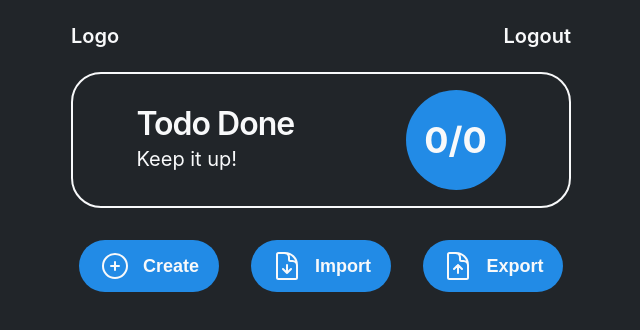
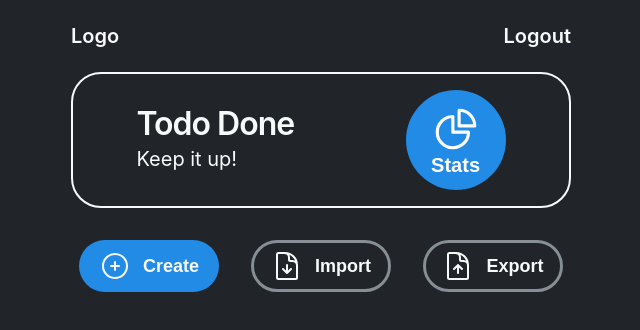
Before and after one commit to chicuongvo/todo-list, a React (Create React App) app: page / in a window 1280 px wide. Shown: the top 330 px of the page, without its empty margins (319-959 px from the left). Built offline with nearby package versions, Linux system fonts and the light colour scheme.

Commit message:
Add Stats section

```diff
--- a/package.json
+++ b/package.json
@@ -3,6 +3,10 @@
   "version": "0.1.0",
   "private": true,
   "dependencies": {
+    "@emotion/react": "^11.13.5",
+    "@emotion/styled": "^11.13.5",
+    "@mui/material": "^6.1.10",
+    "@mui/x-charts": "^7.23.1",
     "@testing-library/jest-dom": "^5.17.0",
     "@testing-library/react": "^13.4.0",
     "@testing-library/user-event": "^13.5.0",
--- a/src/App.js
+++ b/src/App.js
@@ -3,8 +3,9 @@ import FormTodo from "./components/FormTodo";
 import Header from "./components/Header";
 import Modal from "./components/Modal";
 import Nav from "./components/Nav";
+import Stats from "./components/Stats";
 import TodoList from "./components/TodoList";
-import { useEffect, useRef, useReducer, createContext, useState } from "react";
+import { useEffect, useReducer, createContext, useState } from "react";
 
 const taskReducer = (tasks, action) => {
   switch (action.type) {
@@ -42,6 +43,7 @@ export const TaskContext = createContext();
 
 function App() {
   const [isOpenModal, setIsOpenModal] = useState(false);
+  const [isOpenStats, setIsOpenStats] = useState(false);
   const [isOpenDropbox, setIsOpenDropbox] = useState(false);
   const [selectedTask, setSelectedTask] = useState(null);
   const [tasks, dispatch] = useReducer(
@@ -49,8 +51,6 @@ function App() {
     null,
     () => JSON.parse(localStorage.getItem("tasks")) ?? []
   );
-
-  const inputEl = useRef(null);
 
   useEffect(
     function () {
@@ -90,6 +90,8 @@ function App() {
         onImportTasks: handleImportTasks,
         isOpenModal,
         setIsOpenModal,
+        isOpenStats,
+        setIsOpenStats,
         selectedTask,
         setSelectedTask,
         isOpenDropbox,
@@ -104,6 +106,7 @@ function App() {
           <TodoList />
           <Modal />
           <Dropbox />
+          <Stats />
         </main>
       </div>
     </TaskContext.Provider>
--- a/src/components/Dropbox.js
+++ b/src/components/Dropbox.js
@@ -51,7 +51,12 @@ function Dropbox() {
         >
           ×
         </button>
-        <input type="file" accept=".xls,.xlsx" onChange={handleFileUpload} />
+        <input
+          type="file"
+          accept=".xls,.xlsx"
+          onChange={handleFileUpload}
+          required
+        />
         <button className="btn-add-file" type="submit">
           Upload file Excel
         </button>
--- a/src/components/FormTodo.js
+++ b/src/components/FormTodo.js
@@ -1,6 +1,8 @@
 import { useContext } from "react";
+import * as XLSX from "xlsx";
+
 import { TaskContext } from "../App";
-import * as XLSX from "xlsx";
+import { monthlyData, summaryData } from "./Stats";
 
 const FormTodo = () => {
   const { tasks, setIsOpenModal, setIsOpenDropbox } = useContext(TaskContext);
@@ -11,10 +13,16 @@ const FormTodo = () => {
   };
 
   const handleExport = () => {
+    console.log(monthlyData);
     const ws = XLSX.utils.json_to_sheet(tasks);
+    const ws1 = XLSX.utils.aoa_to_sheet(monthlyData);
+    const ws2 = XLSX.utils.aoa_to_sheet(summaryData);
 
     const wb = XLSX.utils.book_new();
+
     XLSX.utils.book_append_sheet(wb, ws, "Data");
+    XLSX.utils.book_append_sheet(wb, ws1, "Thống kê theo tháng");
+    XLSX.utils.book_append_sheet(wb, ws2, "Tỉ lệ hoàn thành");
 
     XLSX.writeFile(wb, "data.xlsx");
   };
@@ -38,7 +46,10 @@ const FormTodo = () => {
         </svg>
         Create
       </button>
-      <button className="btn-add-task" onClick={() => setIsOpenDropbox(true)}>
+      <button
+        className="btn-add-task excel"
+        onClick={() => setIsOpenDropbox(true)}
+      >
         <svg
           xmlns="http://www.w3.org/2000/svg"
           fill="none"
@@ -55,7 +66,7 @@ const FormTodo = () => {
         </svg>
         Import
       </button>
-      <button className="btn-add-task" onClick={handleExport}>
+      <button className="btn-add-task excel" onClick={handleExport}>
         <svg
           xmlns="http://www.w3.org/2000/svg"
           fill="none"
--- a/src/components/Header.js
+++ b/src/components/Header.js
@@ -2,19 +2,35 @@ import { useContext } from "react";
 import { TaskContext } from "../App";
 
 export default function Header() {
-  const { tasks } = useContext(TaskContext);
-
-  const total = tasks.length;
-  const taskDone = tasks.filter(tasks => tasks.isDone).length;
+  const { setIsOpenStats } = useContext(TaskContext);
   return (
     <header className="box">
       <div className="box-text">
         <p className="bigger-text">Todo Done</p>
         <p className="smaller-text">Keep it up!</p>
       </div>
-      <div className="summary">
-        {taskDone}/{total}
-      </div>
+      <button className="summary" onClick={() => setIsOpenStats(true)}>
+        <svg
+          xmlns="http://www.w3.org/2000/svg"
+          fill="none"
+          viewBox="0 0 24 24"
+          strokeWidth={1.5}
+          stroke="currentColor"
+          className="stats"
+        >
+          <path
+            strokeLinecap="round"
+            strokeLinejoin="round"
+            d="M10.5 6a7.5 7.5 0 1 0 7.5 7.5h-7.5V6Z"
+          />
+          <path
+            strokeLinecap="round"
+            strokeLinejoin="round"
+            d="M13.5 10.5H21A7.5 7.5 0 0 0 13.5 3v7.5Z"
+          />
+        </svg>
+        <p>Stats</p>
+      </button>
     </header>
   );
 }
--- a/src/components/Modal.js
+++ b/src/components/Modal.js
@@ -11,6 +11,7 @@ function Modal() {
     onEditTask,
     setSelectedTask,
   } = useContext(TaskContext);
+
   const handleSubmit = event => {
     event.preventDefault();
     setIsOpenModal(false);
@@ -23,7 +24,9 @@ function Modal() {
     else onEditTask({ ...newTask, id: selectedTask.id });
     setSelectedTask(null);
   };
+
   const today = new Date().toISOString().split("T")[0];
+
   return (
     <div className={isOpenModal ? "" : "hidden"}>
       <div className={styles.modal}>
--- /dev/null
+++ b/src/components/Stats.js
@@ -0,0 +1,108 @@
+import { useContext } from "react";
+import { PieChart, pieArcLabelClasses } from "@mui/x-charts/PieChart";
+import { LineChart } from "@mui/x-charts/LineChart";
+
+import { TaskContext } from "../App";
+
+import styles from "../styles/Modal.module.css";
+
+const valueFormatter = item => `${item.value}%`;
+
+let monthlyData = [];
+let summaryData = [];
+
+function Stats() {
+  const { isOpenStats, setIsOpenStats, tasks } = useContext(TaskContext);
+
+  const totalTodos = tasks.length;
+  const completedTodos = tasks.filter(todo => todo.isDone).length;
+  const pendingTodos = tasks.filter(todo => !todo.isDone).length;
+
+  const completedPercentage = ((completedTodos / totalTodos) * 100).toFixed(2);
+  const pendingPercentage = ((pendingTodos / totalTodos) * 100).toFixed(2);
+
+  const desktopOS = [
+    {
+      label: "Completed",
+      value: completedPercentage,
+    },
+    {
+      label: "Pending",
+      value: pendingPercentage,
+    },
+  ];
+
+  const currentYear = new Date().getFullYear().toString().slice(-2);
+  const monthlyStats = new Array(12).fill(0);
+  tasks.forEach(todo => {
+    const deadline = todo.deadline;
+    const [year, month] = deadline.split("-");
+    if (year.slice(-2) === currentYear) {
+      if (!monthlyStats[month - 1]) {
+        monthlyStats[month - 1] = 0;
+      }
+      monthlyStats[month - 1]++;
+    }
+  });
+  monthlyData = [];
+  for (let month = 1; month <= 12; month++) {
+    const monthStr = month.toString().padStart(2, "0");
+    const taskCount = monthlyStats[monthStr] || 0;
+    monthlyData.push([`Tháng ${monthStr}`, taskCount]);
+  }
+
+  summaryData = [
+    ["Tỉ lệ hoàn thành", `${completedPercentage}%`],
+    ["Tỉ lệ chưa hoàn thành", `${pendingPercentage}%`],
+  ];
+
+  return (
+    <div className={isOpenStats ? "" : "hidden"}>
+      <div className={styles["stats-modal"]}>
+        <h2 className={styles["modal__header"]}>Overall performance:</h2>
+        <button
+          className={styles["btn--close-modal"]}
+          onClick={() => {
+            setIsOpenStats(false);
+          }}
+        >
+          ×
+        </button>
+        <PieChart
+          series={[
+            {
+              arcLabel: item => `${item.value}%`,
+              data: desktopOS,
+              highlightScope: { fade: "global", highlight: "item" },
+              faded: { innerRadius: 30, additionalRadius: -30, color: "gray" },
+              valueFormatter,
+            },
+          ]}
+          sx={{
+            [`& .${pieArcLabelClasses.root}`]: {
+              fontWeight: "bold",
+              fontSize: "20px",
+            },
+          }}
+          height={200}
+        />
+        <h2 className={styles["modal__header"]}>Tasks each month:</h2>
+        <LineChart
+          xAxis={[{ data: [1, 2, 3, 4, 5, 6, 7, 8, 9, 10, 11, 12] }]}
+          series={[
+            {
+              data: monthlyStats,
+            },
+          ]}
+          width={500}
+          height={300}
+        />
+      </div>
+      <div className={styles["overlay"]}></div>;
+    </div>
+  );
+}
+
+export { monthlyData, summaryData };
+
+export default Stats;
--- a/src/index.css
+++ b/src/index.css
@@ -236,7 +236,7 @@ form button {
 }
 
 .hidden {
-  visibility: hidden;
+  display: none;
 }
 
 .task-desc {
@@ -278,3 +278,26 @@ form input {
   border: none;
   border-radius: 15px;
 }
+
+.excel {
+  background-color: transparent;
+  border: 3px solid #868e96;
+}
+
+button.summary {
+  border: none;
+  display: flex;
+  flex-direction: column;
+}
+
+button.summary p {
+  font-size: 20px;
+  font-weight: 600;
+  color: #fff;
+}
+
+.stats {
+  height: 50px;
+  width: 50px;
+  color: #fff;
+}
--- a/src/styles/Modal.module.css
+++ b/src/styles/Modal.module.css
@@ -76,3 +76,17 @@
   border: none;
   background: none;
 }
+
+.stats-modal {
+  position: fixed;
+  top: 50%;
+  left: 50%;
+  transform: translate(-50%, -50%);
+  background-color: #f3f3f3;
+  color: #333;
+  padding: 5rem 6rem;
+  box-shadow: 0 4rem 6rem rgba(0, 0, 0, 0.3);
+  z-index: 1000;
+  transition: all 0.5s;
+  width: 600px;
+}
```
Also changed, not shown: 1 other file (tests, documents, lock files or other folders).
